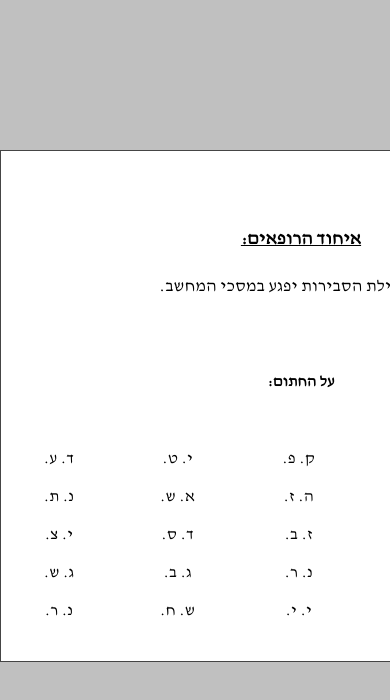
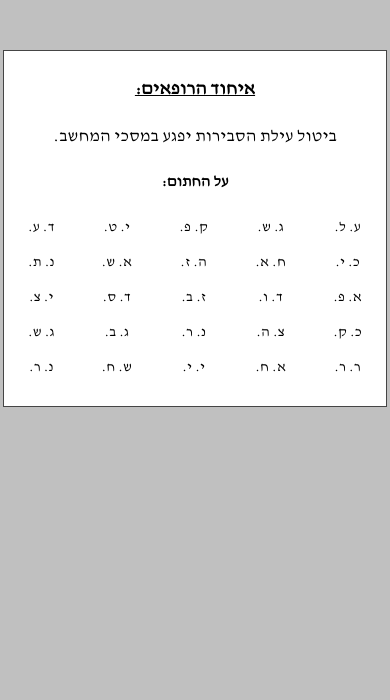
Before and after one commit to yossimal95/reasonableness_letter, a plain HTML site: page index.html in a window 390 px wide. Drawn offline with Linux system fonts and the light colour scheme.

Commit message:
Update style.css

```diff
--- a/style.css
+++ b/style.css
@@ -10,7 +10,6 @@
 }
 
 * {
-    user-select: none;
     font-family: DavidLibre, serif;
 }
 
@@ -22,6 +21,7 @@ html, body {
 }
 
 .container {
+    user-select: none;
     height: 100%;
     width: 100%;
     padding-top: 150px;
@@ -69,4 +69,33 @@ table {
 
 td {
     padding: 10px;
+    white-space: nowrap;
 }
+
+@media only screen and (max-width: 615px) {
+    body {
+        overflow: auto;
+    }
+
+    .container {
+        padding-top: 50px;
+    }
+
+    .paper {
+        width: 98%;
+        padding-bottom: 20px;
+    }
+
+    .first-title, .signing-title {
+        margin-top: 30px;
+    }
+
+    table {
+        margin-top: 20px;
+    }
+
+    td {
+        padding: none;
+        font-size: 14px;
+    }
+  }
```
